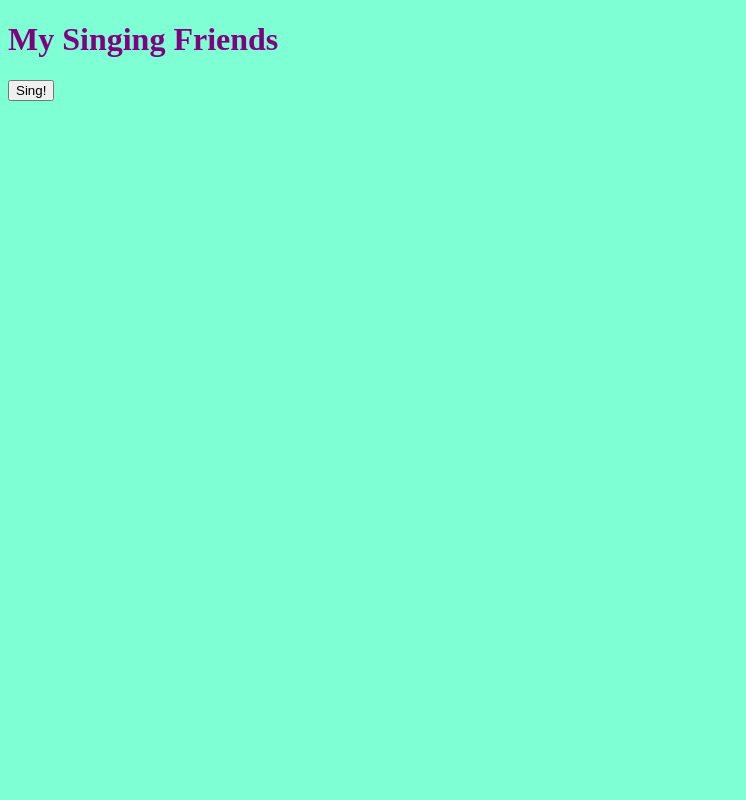
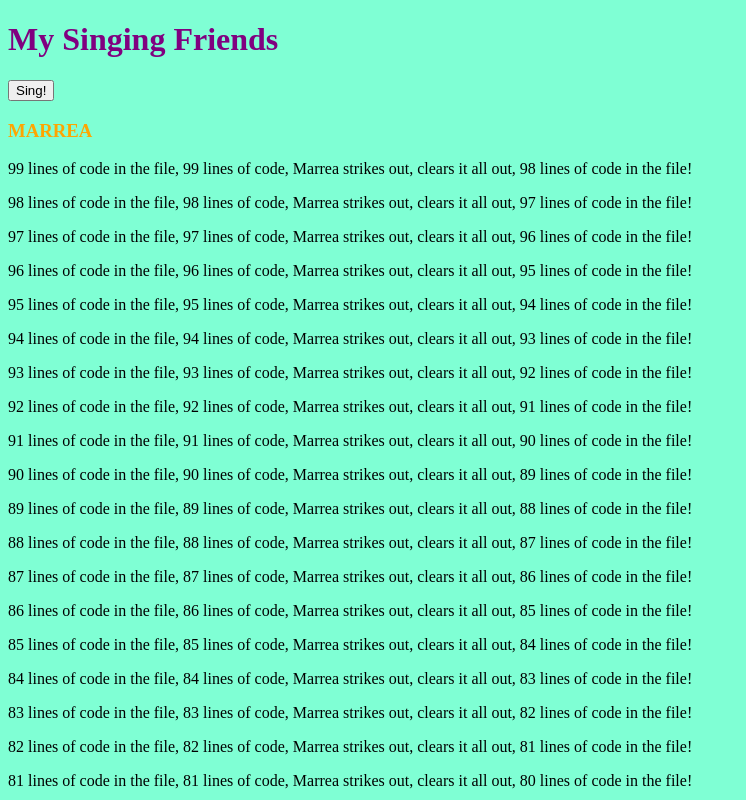
Before and after one commit to HighClassGrey/99-Lines--Part-2, a plain HTML site: page index.html in a window 1280 px wide. Both pictures are taken after a click on the button "Sing!". Shown: the top 800 px of the page, without its empty margins (0-746 px from the left). Drawn offline with Linux system fonts and the light colour scheme.

Commit message:
finished

```diff
--- a/app.js
+++ b/app.js
@@ -0,0 +1,34 @@
+//create button and add to page
+let button = document.createElement("button");
+let buttonText = document.createTextNode("Sing!");
+button.appendChild(buttonText);
+document.body.appendChild(button);
+
+let friends = ['Marrea', 'Tavanya', 'Sonja', 'Debra', 'Mark'];
+
+//click event
+button.addEventListener('click', function () {
+    let page = document.createElement('div');
+    for (let i = 0; i < friends.length; i++) {
+        let friend = friends[i];
+        page.className = 'friend';
+        document.body.appendChild(page);
+
+        let names = document.createElement("h3");
+        let text = document.createTextNode(friend);
+        names.appendChild(text)
+        page.appendChild(names)
+
+
+        for (num = 99; num > 0; num--) {
+            let song = (num + ' lines of code in the file, ' + num + ' lines of code, ' + (friends[i]) +
+                ' strikes out, clears it all out, ' + (num - 1) + ' lines of code in the file! ')
+            let p = document.createElement("p");
+            let lines = document.createTextNode(song)
+            p.appendChild(lines);
+            page.appendChild(p);
+        };
+
+    }
+}
+);
--- a/index.html
+++ b/index.html
@@ -12,7 +12,7 @@
 </body>
 <h1>My Singing Friends</h1>
 
-<button id=btn>Sing!</button>
+
 
 <script src="app.js"></script>
 
```
